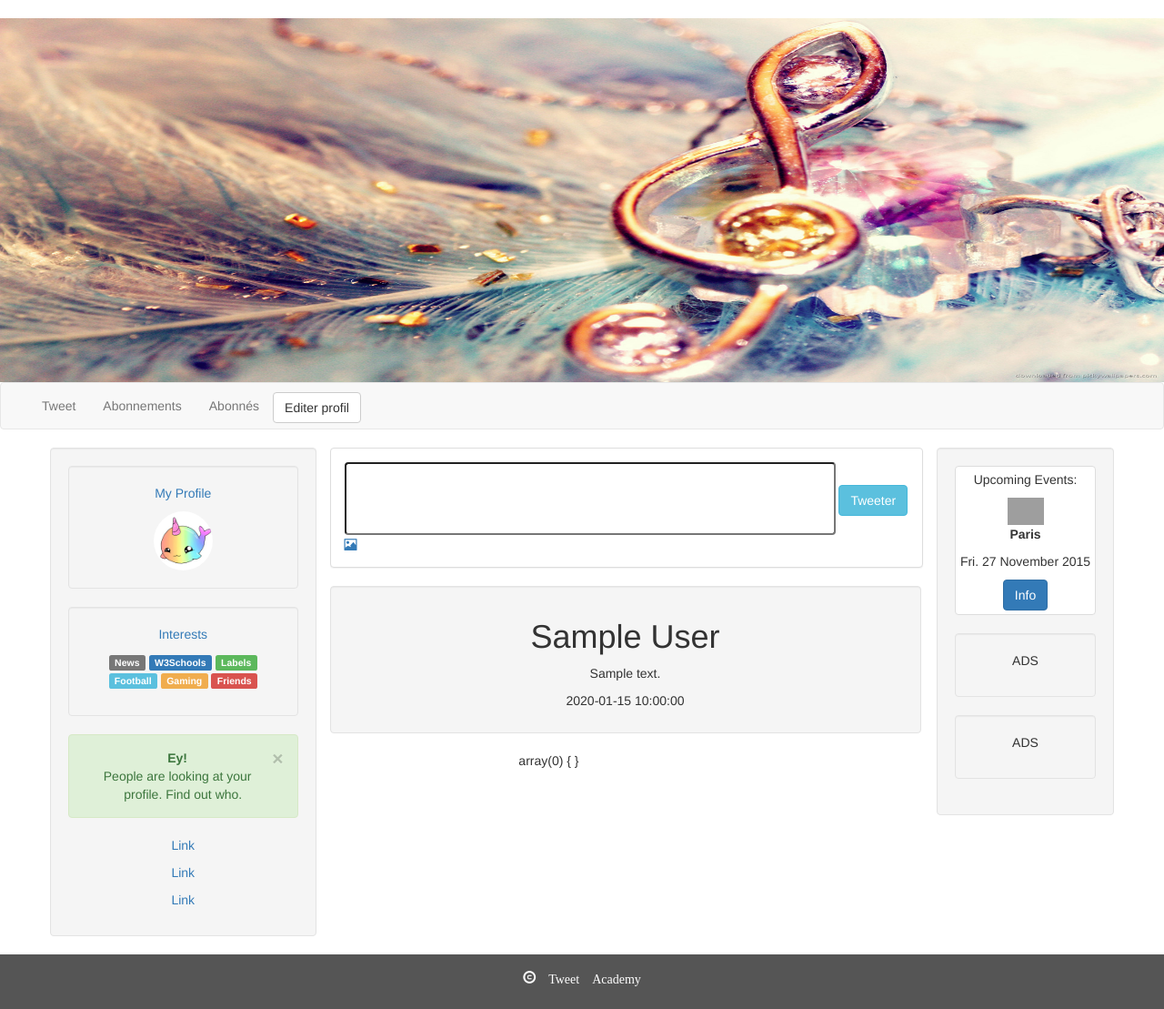
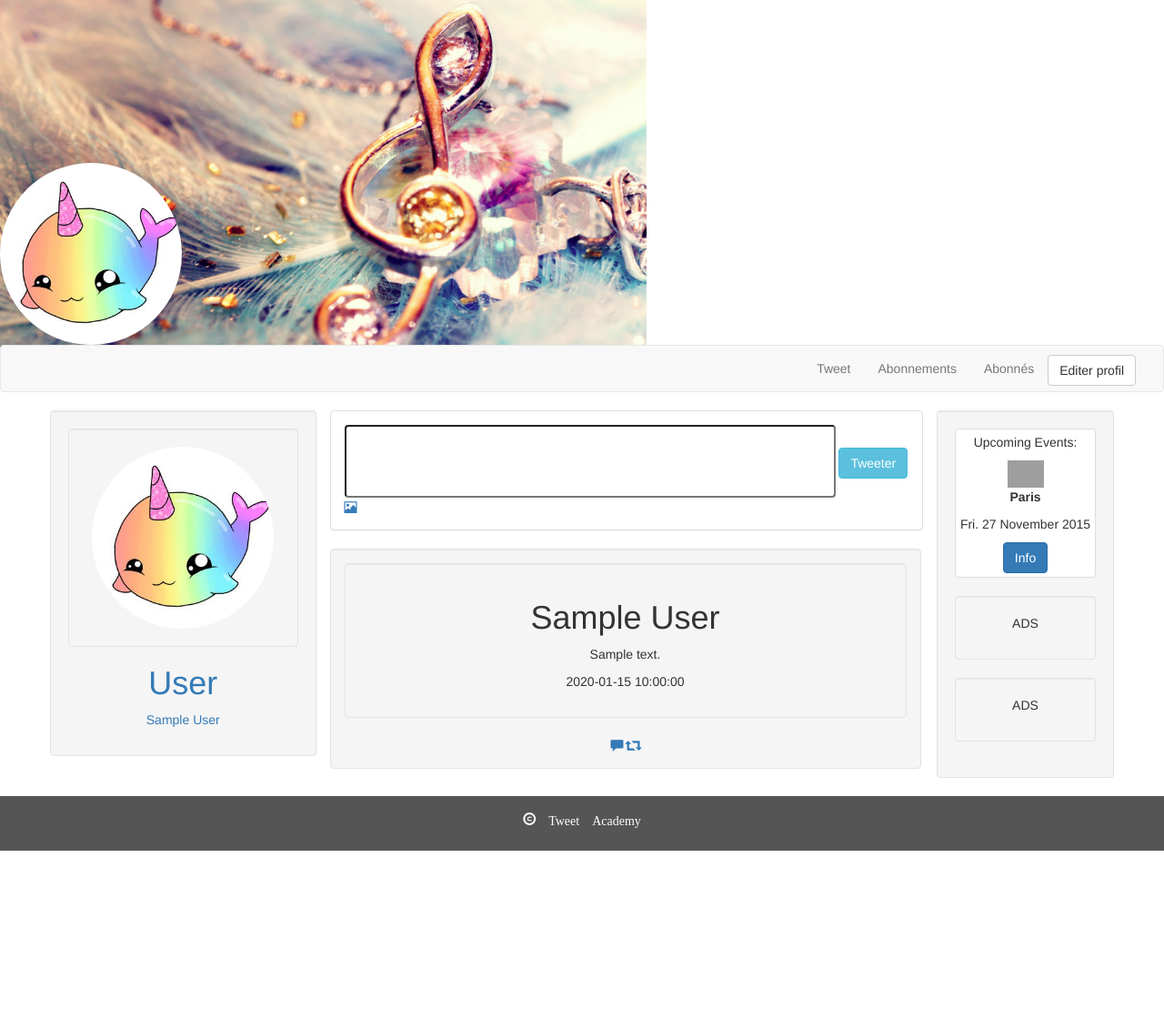
Before and after one commit to quentinguitard/Twitter_Academie, a PHP site: page /index.php?controller=profile in a window 1280 px wide. Shown: the part 103-1212 px from the top of the page at 91% size. After the commit the page ends 1038 px from the top, so only its background shows below. Run offline with PHP 8.4, Linux system fonts and the light colour scheme; the visitor is signed in with stand-in values (Sample User, id 1); tables that the repository leaves empty hold one stand-in row (values such as "Sample post"); some libraries are stand-ins or nearby versions; grey boxes are pictures that could not be loaded.

Commit message:
modify user

```diff
--- a/style/profil.css
+++ b/style/profil.css
@@ -1,3 +1,16 @@
+.top {
+	margin-bottom: 0px !important;
+}
+
+.banniere {
+	position: absolute !important;
+}
+
+.img-avatar {
+	position: relative !important;
+	margin-top: 14% !important;
+}
+
 .nav img {
 	width: 50px;
 	height: 50px;
@@ -38,6 +51,23 @@
 	padding: 15px;
 }
 
+.middle {
+	width: 100%;
+}
+
+.mid {
+	display: flex !important;
+	justify-content: space-between !important;
+}
+
+.nav-tweet {
+	float: right;
+}
+
+.edit {
+	float: right;
+}
+
 footer {
       background-color: #555;
       color: white;
--- a/views/nav-bar.php
+++ b/views/nav-bar.php
@@ -1,5 +1,5 @@
 
-	<nav class="navbar navbar-default">
+	<nav class="navbar navbar-default top">
 		<div class="container-fluid">
 			<!-- Brand and toggle get grouped for better mobile display -->
 			<div class="navbar-header">
--- a/views/profile.php
+++ b/views/profile.php
@@ -26,11 +26,15 @@ $countRow = count($row);
 	<?php
 	include "nav-bar.php";
 	?>
-<div>
+	<div class="banniere">
 		<img src="image/wallpaper.jpg" width="100%" height="400">
 	</div>
 
-<nav class="navbar navbar-default">
+	<div class="img-avatar">
+		<img src="image/unicorn.jpg" class="img-circle" height="200" width="200" alt="Avatar">
+	</div>
+
+	<nav class="navbar navbar-default middle">
 		<div class="container-fluid">
 			<!-- Brand and toggle get grouped for better mobile display -->
 			<div class="navbar-header">
@@ -44,19 +48,22 @@ include "nav-bar.php";
 			</div>
 
 			<!-- Collect the nav links, forms, and other content for toggling -->
-			<div class="collapse navbar-collapse" id="bs-example-navbar-collapse-1">
+			<div class="collapse navbar-collapse mid" id="bs-example-navbar-collapse-1 ">
 
+
+				<div class="btn-group edit">
+					<button type="button" class="btn btn-default">Editer profil</button>
+
+				</div>
+
+				<div class="nav-tweet">
 					<ul class="nav navbar-nav">
 						<li><a href="#"> Tweet <span class="sr-only"></span></a></li>
 						<li><a href="#"> Abonnements</a></li>
 						<li><a href="#"> Abonnés</a></li>
+					</ul>
+				</div>
 
-				</ul>
-
-				<div class="btn-group">
-					<button type="button" class="btn btn-default">Editer profil</button>
-
-				</div>
 
 			</div><!-- /.navbar-collapse -->
 		</div><!-- /.container-fluid -->
@@ -66,28 +73,16 @@ include "nav-bar.php";
 		<div class="row">
 			<div class="col-sm-3 well">
 				<div class="well">
-					<p><a href="index.php?controller=profile">My Profile</a></p>
-					<img src="image/unicorn.jpg" class="img-circle" height="65" width="65" alt="Avatar">
+
+					<img src="image/unicorn.jpg" class="img-circle" height="200" width="200" alt="Avatar">
 				</div>
-				<div class="well">
-					<p><a href="#">Interests</a></p>
-					<p>
-						<span class="label label-default">News</span>
-						<span class="label label-primary">W3Schools</span>
-						<span class="label label-success">Labels</span>
-						<span class="label label-info">Football</span>
-						<span class="label label-warning">Gaming</span>
-						<span class="label label-danger">Friends</span>
-					</p>
-				</div>
-				<div class="alert alert-success fade in">
-					<a href="#" class="close" data-dismiss="alert" aria-label="close">×</a>
-					<p><strong>Ey!</strong></p>
-					People are looking at your profile. Find out who.
-				</div>
-				<p><a href="#">Link</a></p>
-				<p><a href="#">Link</a></p>
-				<p><a href="#">Link</a></p>
+
+
+				<h1><a href="#"><?php echo $usermanager->select($_SESSION['idUser'])['fullName']; ?></a></h1>
+				<p><a href="#"><?php echo $usermanager->select($_SESSION['idUser'])['displayName']; ?></a></p>
+
+
+
 			</div>
 			<div class="col-sm-7">
 
@@ -121,13 +116,20 @@ include "nav-bar.php";
 						}
 						for($i = 0 ; $i < $countRow; $i++){ ?>
 						<div class="arianne well">
+							<div class="well">
 								<h1><?php echo $row[$i]['displayName']; ?></h1>
 								<p><?php echo $row[$i]['tweetContent']; ?></p>
 								<p><?php echo $row[$i]['tweetDate']; ?></p>
 							</div>
+
+							<a><span class="glyphicon glyphicon-comment"></span></a>
+							<a><span class="glyphicon glyphicon-retweet"></span></a>
+						</div>
+
+
 						<?php
 					}
-					var_dump($_POST);
+
 					?>
 				</div>
 			</div>
```
Also changed, not shown: views/home.php (+12 -24 lines). Lines whose indentation alone changed are shown as unchanged.
